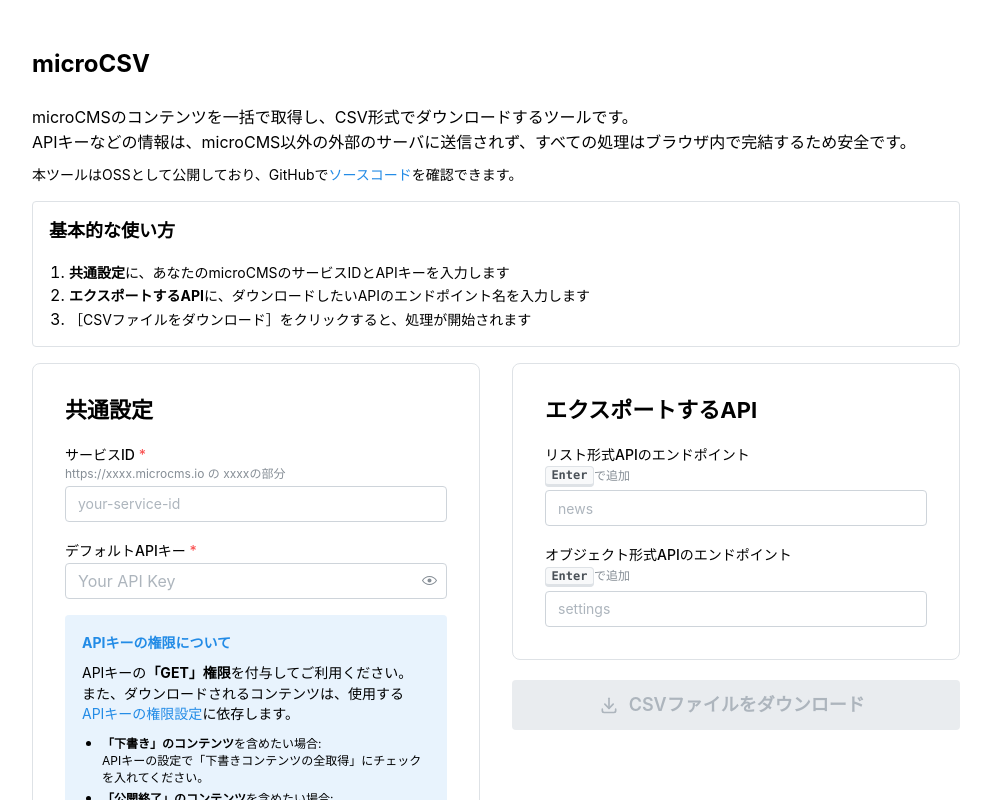
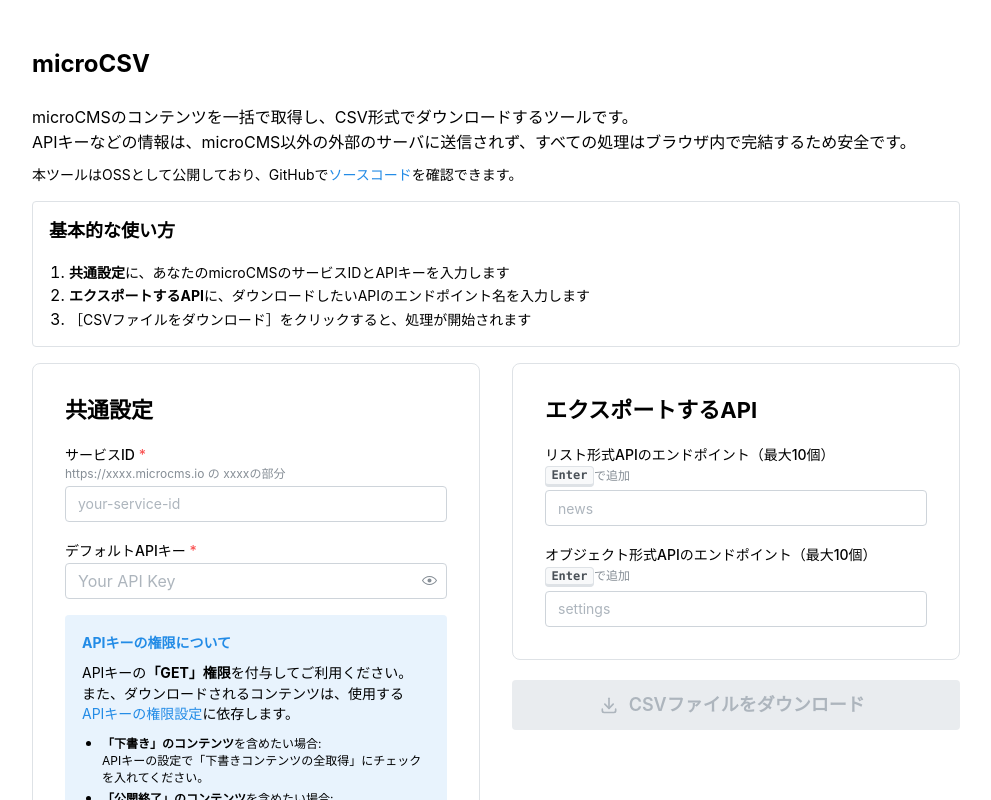
Before and after one commit to shimotsu4431/microCSV, a Next.js app: page / in a window 1280 px wide. Shown: the top 800 px of the page, without its empty margins (144-1135 px from the left). Built offline with nearby package versions, Linux system fonts and the light colour scheme.

Commit message:
EndpointInputコンポーネントにエンドポイント数の制限を追加し、ラベルに最大数を明示

```diff
--- a/app/components/EndpointInput.tsx
+++ b/app/components/EndpointInput.tsx
@@ -38,6 +38,16 @@
     const existingEndpoints = type === 'list' ? listEndpoints : objectEndpoints
 
     if (!endpoint) return
+
+    if (type === 'list' && listEndpoints.length >= 10) {
+      toast.error('リスト形式APIは10個までしか追加できません。')
+      return
+    }
+
+    if (type === 'object' && objectEndpoints.length >= 10) {
+      toast.error('オブジェクト形式APIは10個までしか追加できません。')
+      return
+    }
 
     const endpointRegex = /^[a-z0-9_-]{3,32}$/
     if (!endpointRegex.test(endpoint)) {
@@ -82,7 +92,7 @@
         </Title>
         <Stack>
           <TextInput
-            label="リスト形式APIのエンドポイント"
+            label="リスト形式APIのエンドポイント（最大10個）"
             description={
               <>
                 {' '}
@@ -139,7 +149,7 @@
         </Stack>
         <Stack>
           <TextInput
-            label="オブジェクト形式APIのエンドポイント"
+            label="オブジェクト形式APIのエンドポイント（最大10個）"
             description={
               <>
                 {' '}
```
